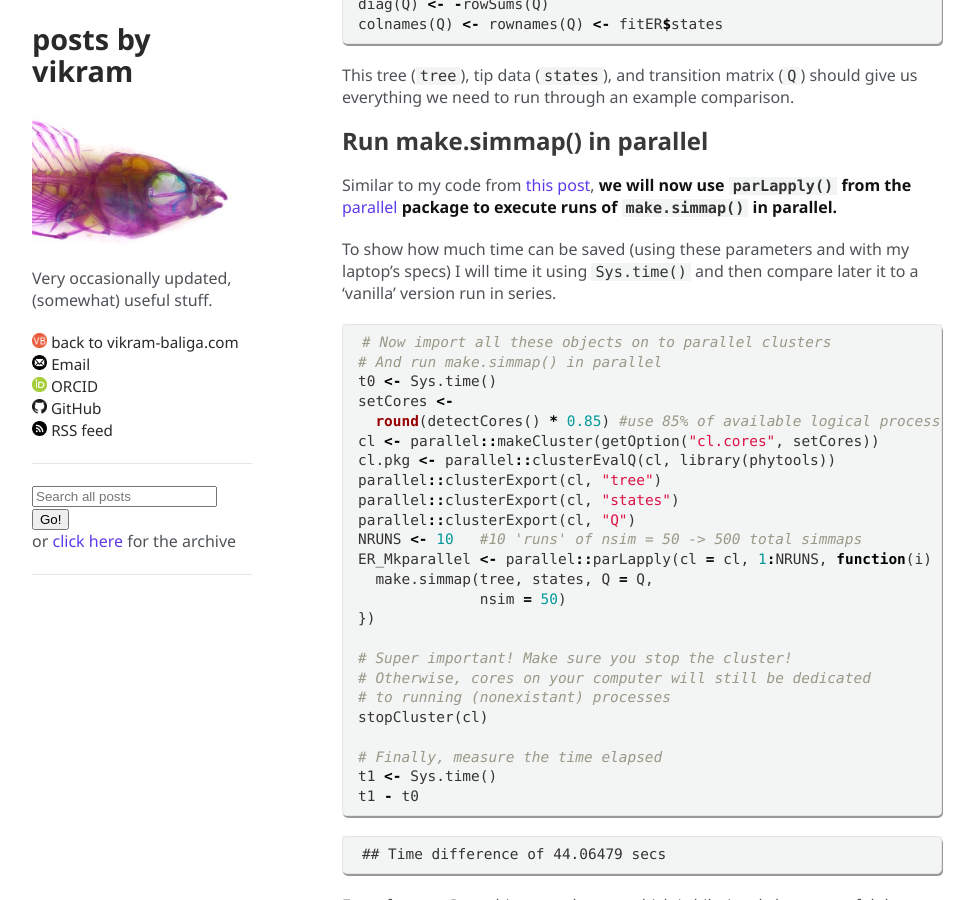
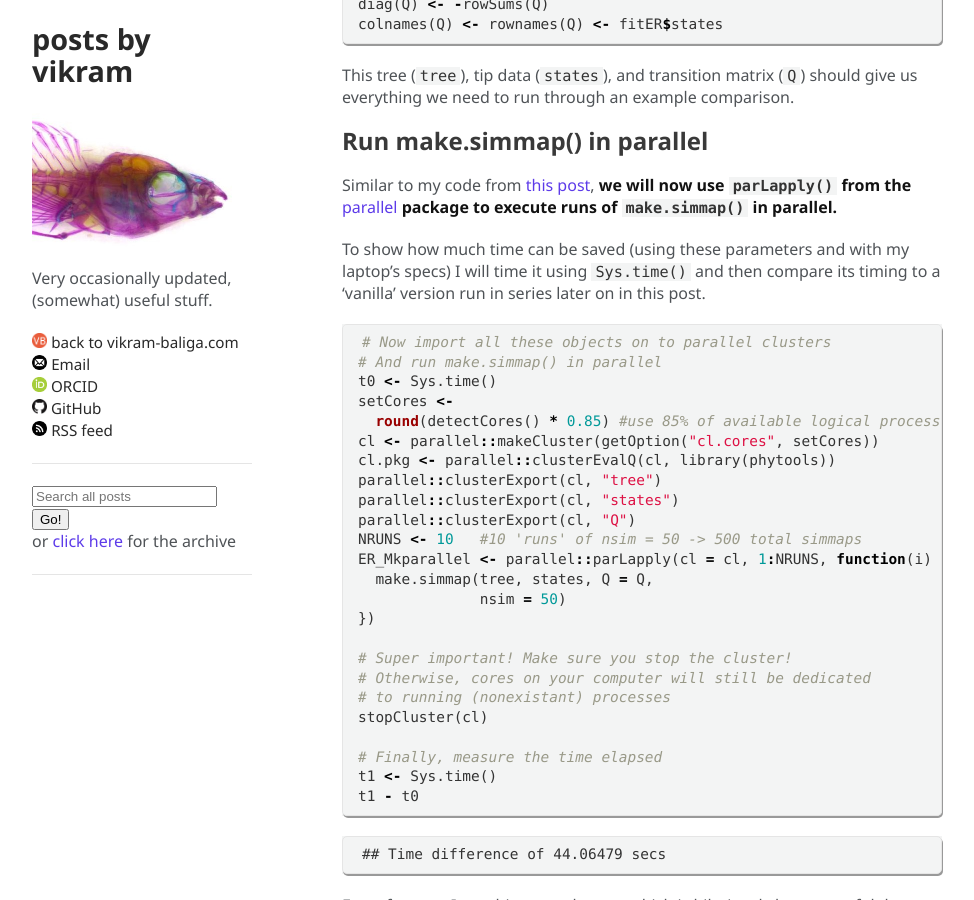
Before and after one commit to vbaliga/vbaliga.github.io, a Jekyll site: the page built from _posts/2019-05-19-run-phytools-makesimmap-parallel.md, in a window 1280 px wide and 900 px high, scrolled down 1250 px. Shown: the whole window, without its empty margins (153-1127 px from the left). Built offline with Jekyll 4.4.1, drawn with Linux system fonts in a browser that asks for light colours; a script that is not in the unit is left out.

Commit message:
Update 2019-05-19-run-phytools-makesimmap-parallel.md

````diff
--- a/_posts/2019-05-19-run-phytools-makesimmap-parallel.md
+++ b/_posts/2019-05-19-run-phytools-makesimmap-parallel.md
@@ -59,7 +59,7 @@ This tree (`tree`), tip data (`states`), and transition matrix (`Q`) should give
 
 Similar to my code from [this post](https://vbaliga.github.io/parallel-processing-for-mcmcglmm-in-r-windows-friendly/), **we will now use `parLapply()` from the [parallel](https://www.rdocumentation.org/packages/parallel/versions/3.6.0) package to execute runs of `make.simmap()` in parallel.**
 
-To show how much time can be saved (using these parameters and with my laptop's specs) I will time it using `Sys.time()` and then compare later it to a 'vanilla' version run in series.
+To show how much time can be saved (using these parameters and with my laptop's specs) I will time it using `Sys.time()` and then compare its timing to a 'vanilla' version run in series later on in this post.
 
 ``` r
 # Now import all these objects on to parallel clusters
````
